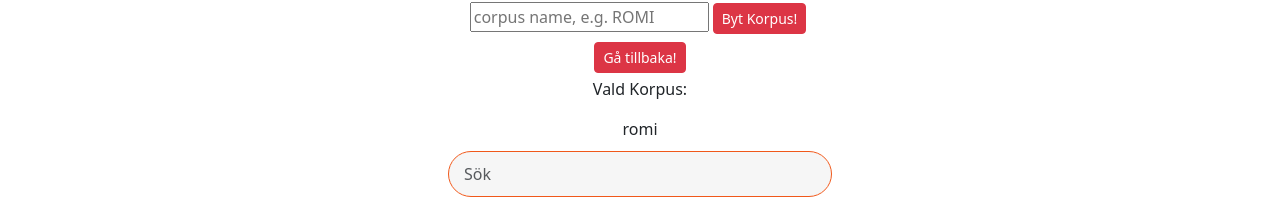
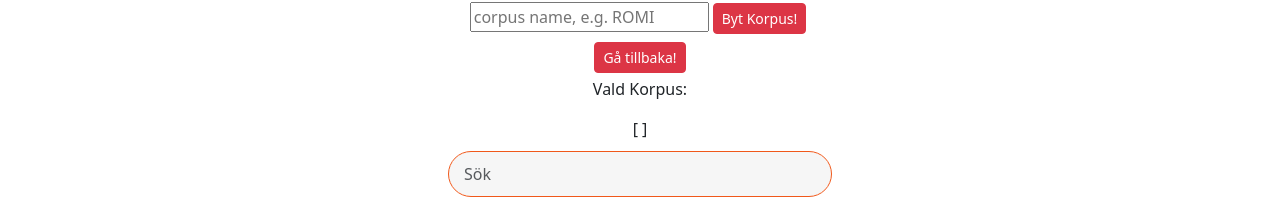
Before and after one commit to spraakbanken/korp-light, a React (Vite) app in the folder frontend/: page /results in a window 1280 px wide. Shown: the part 187-386 px from the top of the page. Built offline with nearby package versions, Linux system fonts and the light colour scheme; no server answers.

Commit message:
Routing involves corpus now, for sure not final.

```diff
--- a/frontend/src/pages/ResultsPage/ResultsPage.jsx
+++ b/frontend/src/pages/ResultsPage/ResultsPage.jsx
@@ -19,11 +19,12 @@ export default function ResultsPage() {
     const location = useLocation(); //All this is first draft for routing.
     const queryParams = new URLSearchParams(location.search);
     const searchQueryTest = queryParams.get('searchQueryTest');
+    const corpusQueryTest = queryParams.get('corpus');
     const navigate = useNavigate();
 
     const { settings, updateSettings } = useContext(SettingsContext);
-    const [corpus, setCorpus] = useState("romi");
-    const [corpusInput, setCorpusInput] = useState();
+    const [corpus, setCorpus] = useState(corpusQueryTest);
+    const [corpusInput, setCorpusInput] = useState(corpusQueryTest || 'romi');
     const [searchWordInput, setSearchWordInput] = useState(searchQueryTest); // IDK if we use this
 
     const [queryData, setQueryData] = useState({});
@@ -35,7 +36,7 @@ export default function ResultsPage() {
            isLoading : searchCorpusIsLoading,
            refetch   : searchCorpusRefetch,
         } = useQuery({
-        queryKey: [corpusInput || "romi"], // Defaults to ROMI, we have to include corpus in routing.
+        queryKey: [corpusInput], // Defaults to ROMI, we have to include corpus in routing.
         queryFn: () => getCorpusInfo(corpusInput),
         enabled: corpusInput !== "",
 
@@ -54,7 +55,7 @@ export default function ResultsPage() {
 
     const handleSubmit = (event) => {
         setSearchWordInput(event)
-        navigate(`/results?searchQueryTest=${encodeURIComponent(event)}`);
+        navigate(`/results?searchQueryTest=${encodeURIComponent(event)}&corpus=${encodeURIComponent(corpusInput)}`);
       };
 
 
@@ -89,6 +90,10 @@ export default function ResultsPage() {
     useEffect(() => {
         setSearchWordInput(searchQueryTest || '');
       }, [searchQueryTest]);
+
+    useEffect(() => {
+    setCorpusInput(corpusQueryTest || 'romi');
+    }, [corpusQueryTest]);
 
     useEffect(() => {
         console.log("Settings in Results: ", settings);
```
